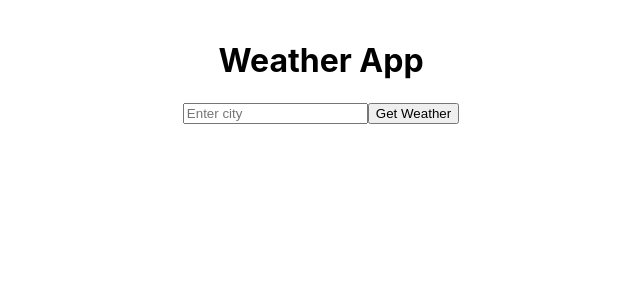
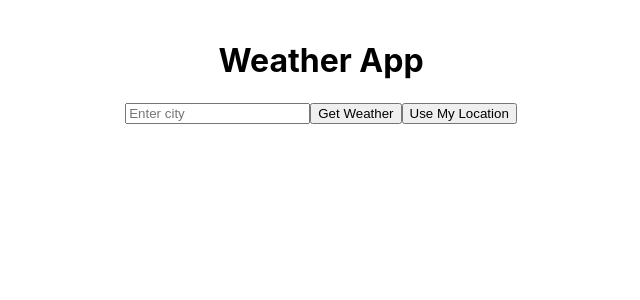
Before and after one commit to TomMcIver/Weather-App, a React (Create React App) app in the folder weather-app/: page / in a window 1280 px wide. Shown: the top 300 px of the page, without its empty margins (319-959 px from the left). Built offline with nearby package versions, Linux system fonts and the light colour scheme; no server answers.

Commit message:
Auto Find user location
I added a function to get the user's location and if the user does not want their location shared they can enter it manually

```diff
--- a/weather-app/src/App.js
+++ b/weather-app/src/App.js
@@ -1,34 +1,71 @@
-import React, { useState } from 'react';
+import React, { useState, useEffect } from 'react';
 import axios from 'axios';
 
 function App() {
   const [city, setCity] = useState('');
   const [weather, setWeather] = useState(null);
+  const [autoLocation, setAutoLocation] = useState(false);
 
   const API_KEY = '7f0a900c2f6b4ad1b7b220228250201';
 
-  const fetchWeather = async () => {
+  // fetch weather
+  const fetchWeather = async (query) => {
     try {
       const response = await axios.get(
-        `https://api.weatherapi.com/v1/current.json?key=${API_KEY}&q=${city}`
+        `https://api.weatherapi.com/v1/current.json?key=${API_KEY}&q=${query}`
       );
       setWeather(response.data);
     } catch (error) {
       console.error('Error fetching weather data:', error);
-      alert('Failed to fetch weather data. Check city name.');
+      alert('Failed to fetch weather data.');
     }
   };
+
+  const handleSearch = () => {
+    if (city) {
+      fetchWeather(city);
+    }
+  };
+
+  // detect location
+  const getLocation = () => {
+    if (navigator.geolocation) {
+      navigator.geolocation.getCurrentPosition(
+        (position) => {
+          const lat = position.coords.latitude;
+          const lon = position.coords.longitude;
+          fetchWeather(`${lat},${lon}`);
+          setAutoLocation(true);
+        },
+        (error) => {
+          console.error('Error getting location:', error);
+          alert('Unable to access location. Enter city manually.');
+        }
+      );
+    } else {
+      alert('Geolocation not supported by your browser.');
+    }
+  };
+
+  useEffect(() => {
+    getLocation();
+  }, []);
 
   return (
     <div style={{ textAlign: 'center', padding: '20px' }}>
       <h1>Weather App</h1>
+      {!autoLocation && (
+        <>
           <input
             type="text"
             value={city}
             onChange={(e) => setCity(e.target.value)}
             placeholder="Enter city"
           />
-      <button onClick={fetchWeather}>Get Weather</button>
+          <button onClick={handleSearch}>Get Weather</button>
+        </>
+      )}
+      <button onClick={getLocation}>Use My Location</button>
 
       {weather && (
         <div>
```
Lines whose indentation alone changed are shown as unchanged.
